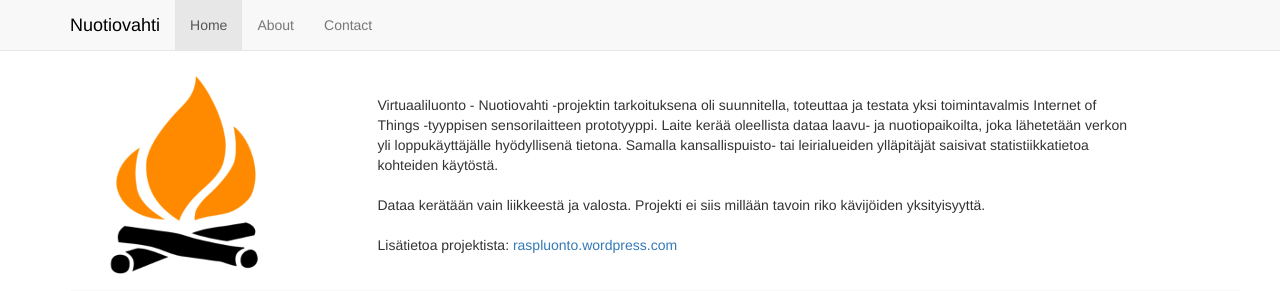
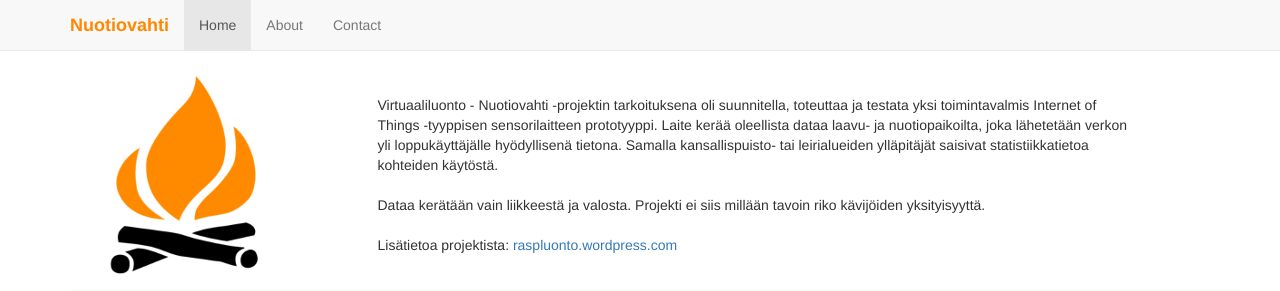
Before and after one commit to wikkii/raspluonto, a PHP site: page / in a window 1280 px wide. Shown: the top 291 px of the page. Run offline with PHP 8.4, Linux system fonts and the light colour scheme; some libraries are stand-ins or nearby versions.

Commit message:
Update styles.css

```diff
--- a/public_html/styles.css
+++ b/public_html/styles.css
@@ -1,7 +1,7 @@
 #HeaderNav {
 
-	color: black;
-	font-size: 9;
+	color: #ff8800;
+	font-weight: bold;
 
 }
 
```
